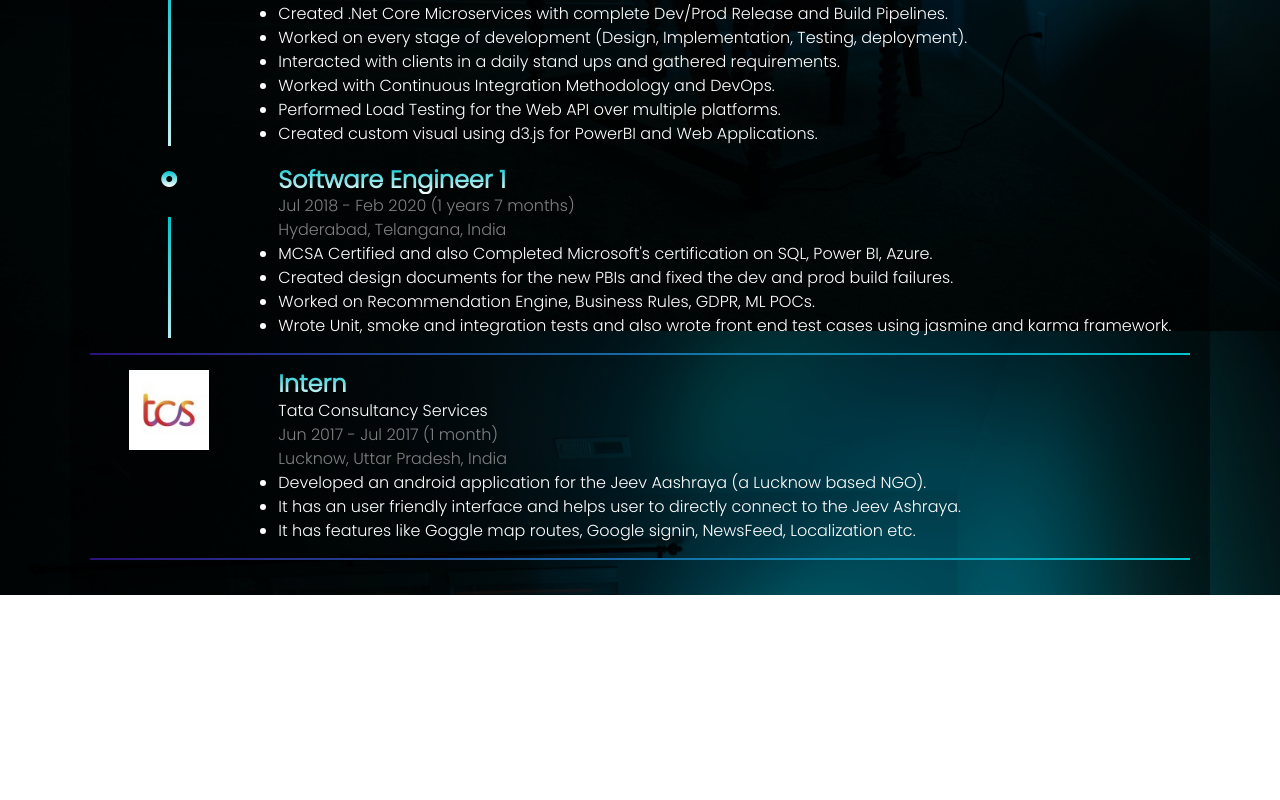
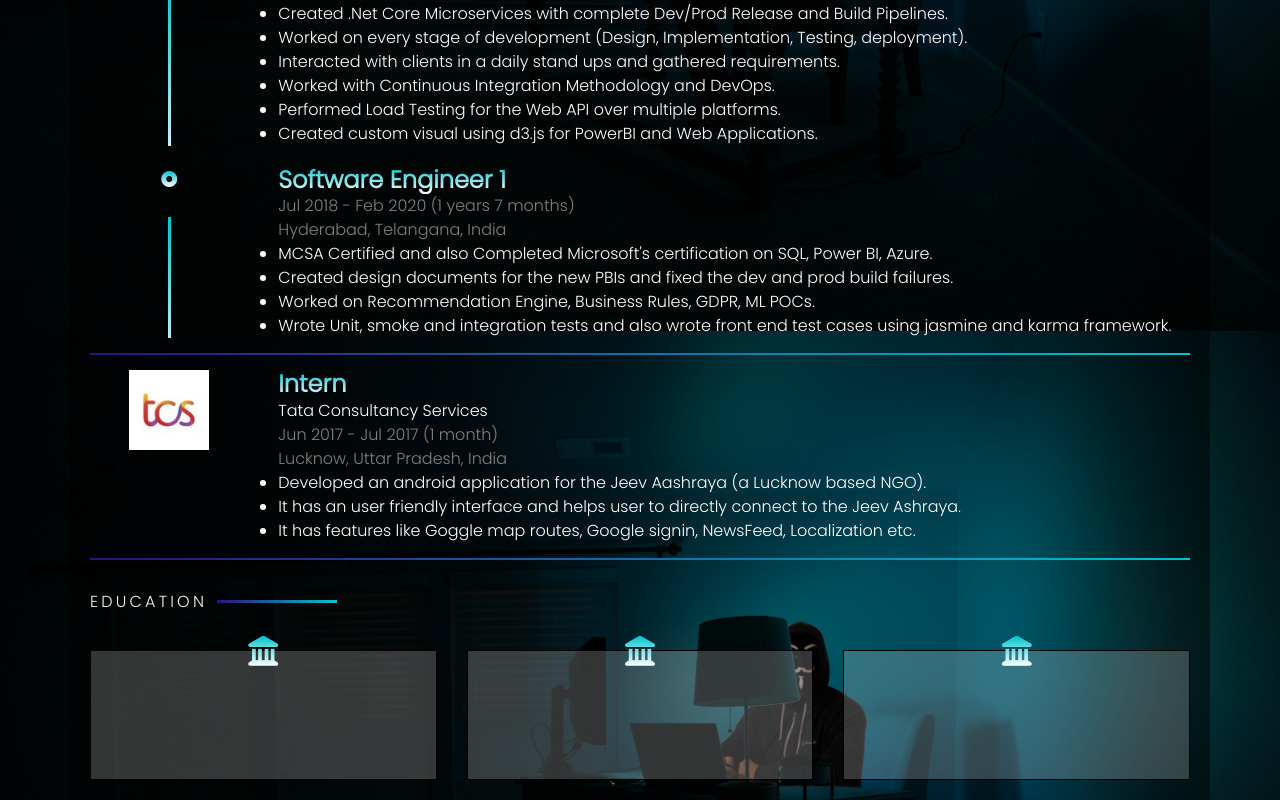
Before and after one commit to sachindevtomar/SDevTPortfolio, an Angular app: page /e-and-e in a window 1280 px wide. Shown: the part 524-1324 px from the top of the page. Before the commit the page ends 1119 px from the top, so only its background shows below. Built offline with nearby package versions, Linux system fonts and the light colour scheme.

Commit message:
Added data for education section

```diff
--- a/src/app/components/e-and-e/e-and-e.component.html
+++ b/src/app/components/e-and-e/e-and-e.component.html
@@ -1,6 +1,6 @@
 <div class="full-div">
     <div class="content-div container">
-        <section id="e-and-e">
+        <section id="work-experience">
             <div class="row section-title">
                 <p class="title-text">WORK EXPERIENCE</p>
             </div>
@@ -11,5 +11,23 @@
                 </div>
             </div>
         </section>
+
+        <section id="education">
+            <div class="row section-title">
+                <p class="title-text">EDUCATION</p>
+            </div>
+            <div class="section-content row">
+                <div class="col-md-4 col-xs-12 tile-section-single-div" *ngFor="let edu of data.Educations">
+                    <div class="edu-tile-full">
+                        <div class="edu-tile-inside">
+                            <p class="edu-tile-image"><span><i class="fas fa-landmark edu-tile-image-icon"></i></span></p>
+                            <div class="edu-tile-content">
+
+                            </div>
+                        </div>
+                    </div>
+                </div>
+            </div>
+        </section>
     </div>
 </div>
--- a/src/app/components/e-and-e/e-and-e.component.scss
+++ b/src/app/components/e-and-e/e-and-e.component.scss
@@ -3,3 +3,42 @@
 .section-title{
     margin-left: 0px;
 }
+
+#education{
+    margin-top: 30px;
+}
+
+.edu-tile-full{
+    padding: 20px 0px 20px 0px;
+}
+.edu-tile-inside{
+    background-color: rgba(255,255,255,0.2);
+    float: left;
+    border: 1px solid black;
+    min-height: 130px;
+    width: 100%;
+    text-align: center;
+}
+.edu-tile-image{
+    border: black;
+    border-radius: 50%;
+    width: 50px;
+    height: 50px;
+    position: relative;
+    left: 50%;
+    transform: translateX(-50%) translateY(-50%);
+    padding-top: 10px;
+}
+.edu-tile-image-icon{
+    background: -webkit-linear-gradient($primary-color, white);
+    -webkit-background-clip: text;
+    background-clip: text;
+    -webkit-text-fill-color: transparent;
+    font-size: 30px;
+}
+
+@media screen and (max-width: 480px) {
+    .edu-tile-full{
+        margin-top: 20px;
+    }
+}
--- a/src/assets/data/data.json
+++ b/src/assets/data/data.json
@@ -134,5 +134,37 @@
                 }
             ]
         }
+    ],
+    "Educations":[
+        {
+            "InstituteName":"Feroze Gandhi Institute of Engineering and Technology",
+            "Location":"Raebareli, Uttar Pradesh, India",
+            "Board": "AKTU",
+            "CourseName": "Bachelor of Technology",
+            "StartDate": "2014-06-1",
+            "EndDate": "2018-06-1",
+            "Stream": "Computer Science and Engineering",
+            "Percentile": "76.44%"
+        },
+        {
+            "InstituteName":"Pt. G. R. S. Inter College",
+            "Location":"Agra, Uttar Pradesh, India",
+            "Board":"UP Board",
+            "CourseName": "Intermediate",
+            "StartDate": "2011-06-1",
+            "EndDate": "2013-06-1",
+            "Stream": "PCM",
+            "Percentile": "76.40%"
+        },
+        {
+            "InstituteName":"Pt. G. R. S. Inter College",
+            "Location":"Agra, Uttar Pradesh, India",
+            "Board":"UP Board",
+            "CourseName": "High School",
+            "StartDate": "2010-06-1",
+            "EndDate": "2011-06-1",
+            "Stream": "Science",
+            "Percentile": "70.67%"
+        }
     ]
 }
```
Also changed, not shown: src/app/model/DataInterfaces.ts (+12 -0 lines).
